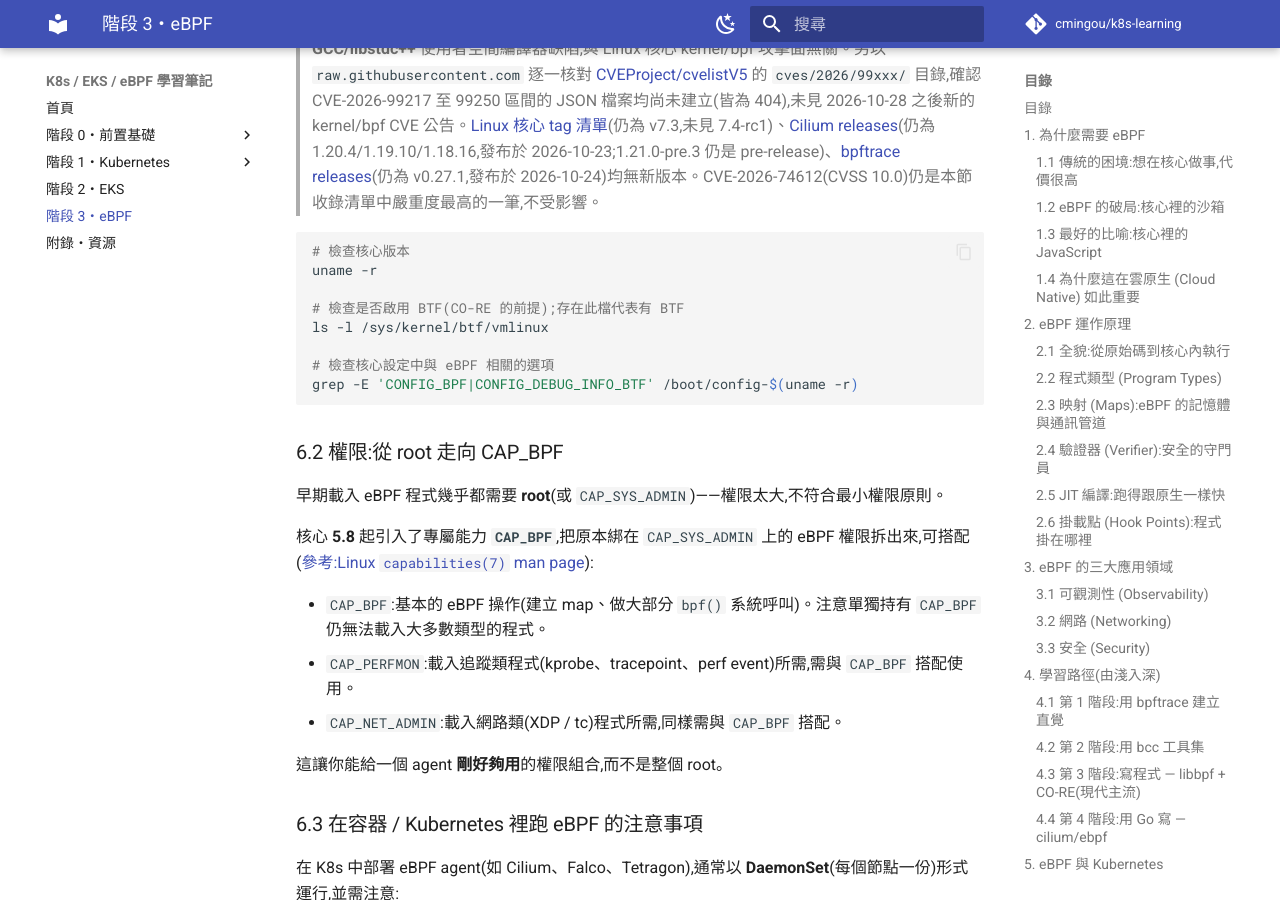
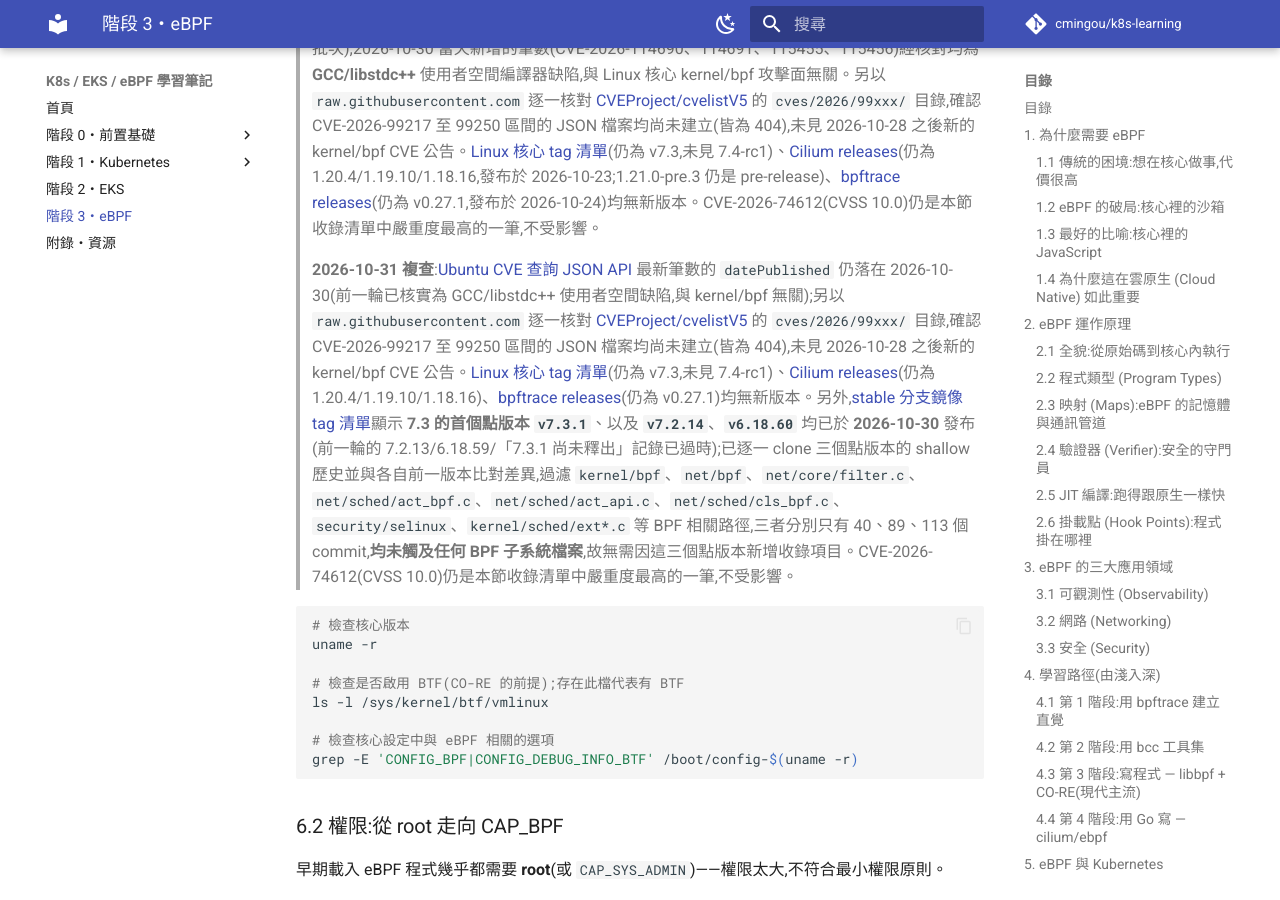
Before and after one commit to cmingou/k8s-learning, an MkDocs documentation site: the page built from docs/03-ebpf/README.md, in a window 1280 px wide and 900 px high, scrolled down 72064 px. Built offline with MkDocs 1.6.1 and Material for MkDocs 9.7.7, drawn with Linux system fonts in a browser that asks for light colours; comment, search, counter and statistics services are not loaded; some of the changed text lies outside the part shown.

Commit message:
Confirm no new BPF kernel CVEs; refresh stale kernel point-release pointers (2026-10-31 review)
Daily CVE/release re-check: no new kernel/bpf CVEs since the 2026-10-28
batch (CVE-2026-99217+ still unassigned), and Cilium/bpftrace unchanged.
However, Linux 7.3.1, 7.2.14, and 6.18.60 point releases shipped on
2026-10-30, making the prior "7.2.9 stable" / "7.3.1 not yet released"
pointers stale. Diffed each point release against its predecessor and
confirmed none touch BPF-relevant paths, so no new CVE entries are needed.

````diff
--- a/docs/03-ebpf/README.md
+++ b/docs/03-ebpf/README.md
@@ -519,7 +519,7 @@ eBPF 的功能與核心版本**強相關**。各功能登場的大致里程碑(
 | **5.7** | [BPF LSM](https://docs.kernel.org/bpf/prog_lsm.html) 引入 |
 | **5.8** | `CAP_BPF` / `CAP_PERFMON` 權限拆分、[Ring Buffer 映射](https://docs.kernel.org/bpf/ringbuf.html) 引入 |
 
-**實務建議:做 CO-RE 與現代開發,以核心 **5.4+**(理想 5.8+)且**啟用 BTF**(`CONFIG_DEBUG_INFO_BTF=y`)為基準。**(截至 2026 年 10 月,主線核心已進入 **7.x** 系列——[Linux 7.0 於 2026 年 4 月發布](https://kernelnewbies.org/Linux_7.0),其後 7.1 接續,**7.2** 已於 **2026-08-16** 發布([Phoronix 報導](https://www.phoronix.com/news/Linux-7.2-Released)),穩定分支已滾動到 **7.2.9**(2026-10-03 發布,[LinuxCompatible 報導](https://www.linuxcompatible.org/story/linux-kernel-drops-seven-stable-releases-in-one-day-for-all-security-fixes-729-through-510271/));**主線 (mainline) 版本 7.3 已如期於 2026-10-18 正式定案發布**(未再加開 rc8,[Linux 核心原始碼 `v7.3` 標籤](https://github.com/torvalds/linux/releases/tag/v7.3)),主線開發現已進入 **7.4** 的合併窗口 (merge window) 階段;上述 5.4+/5.8+ 只是「CO-RE 可用」的**最低**基準,新專案沒有理由不用更新的 LTS 核心。)
+**實務建議:做 CO-RE 與現代開發,以核心 **5.4+**(理想 5.8+)且**啟用 BTF**(`CONFIG_DEBUG_INFO_BTF=y`)為基準。**(截至 2026 年 10 月,主線核心已進入 **7.x** 系列——[Linux 7.0 於 2026 年 4 月發布](https://kernelnewbies.org/Linux_7.0),其後 7.1 接續,**7.2** 已於 **2026-08-16** 發布([Phoronix 報導](https://www.phoronix.com/news/Linux-7.2-Released)),穩定分支持續滾動,截至 **2026-10-30** 已來到 **7.2.14**、**6.18.60**([stable 分支鏡像 tag 清單](https://github.com/gregkh/linux/tags));**主線 (mainline) 版本 7.3 已如期於 2026-10-18 正式定案發布**(未再加開 rc8,[Linux 核心原始碼 `v7.3` 標籤](https://github.com/torvalds/linux/releases/tag/v7.3)),其首個點版本 **7.3.1 已於 2026-10-30 發布**([同上 tag 清單](https://github.com/gregkh/linux/tags));主線開發現已進入 **7.4** 的合併窗口 (merge window) 階段;上述 5.4+/5.8+ 只是「CO-RE 可用」的**最低**基準,新專案沒有理由不用更新的 LTS 核心。)
 
 > **近期已知的 eBPF 相關核心安全公告**(提醒:eBPF 的攻擊面包含驗證器、maps、helper 三處,以下各對應一處):
 > - **[CVE-2026-63830](https://ubuntu.com/security/CVE-2026-63830)**(CVSS 9.4,Critical,2026-07-19 揭露):`sk_msg` 的 `sg.copy` bitmap 是 scatterlist entry 的「所有權狀態」標記,但 sockmap/TLS 的 transform 路徑在 move、copy、split、compact `msg->sg.data[]` entries 時,沒有同步搬動對應的 `sg.copy` bit,導致外部(page cache)所擁有的記憶體頁被誤判為可由 BPF 修改,可寫入原本唯讀的 page cache 內容。屬於本節分類中的 **maps/helper** 攻擊面;修補見核心 commit [`406e8a651a7b`](https://git.kernel.org/linus/406e8a651a7b854c41fecd5117bb282b3a6c2c6b)。(註:CVSS 9.4 曾是本清單一度最高分,但下面 2026-08-22 揭露的 CVE-2026-74612 以 CVSS 10.0 超越,詳見下方該筆說明。)
@@ -806,6 +806,8 @@ eBPF 的功能與核心版本**強相關**。各功能登場的大致里程碑(
 > **2026-10-29 複查**:查詢 [Ubuntu 以發布時間排序的 linux 套件 CVE 清單](https://ubuntu.com/security/cves?package=linux&order=newest),最新一筆仍是 2026-10-28 公布批次的最後一筆 **CVE-2026-99216**;另以 [CVEProject/cvelistV5](https://github.com/CVEProject/cvelistV5) 的 `cves/2026/99xxx/` 目錄逐一核對,確認 **CVE-2026-99217** 及其後的檔案均尚未建立,未見 2026-10-28 之後新的 kernel/bpf CVE 公告。[Linux 核心 tag 清單](https://github.com/torvalds/linux/tags)(仍為 v7.3,未見 7.4-rc1)、[Cilium releases](https://github.com/cilium/cilium/releases)(仍為 1.20.4/1.19.10/1.18.16,1.21.0-pre.3 仍是 pre-release)、[bpftrace releases](https://github.com/bpftrace/bpftrace/releases)(仍為 v0.27.1)均無新版本。CVE-2026-74612(CVSS 10.0)仍是本節收錄清單中嚴重度最高的一筆,不受影響。
 >
 > **2026-10-30 複查**:改用 [Ubuntu CVE 查詢 JSON API](https://ubuntu.com/security/cves.json?package=linux&order=newest)(`package=linux&order=newest`)核對發布時間,最新筆數的 `datePublished` 仍落在 **2026-10-28**(即前一輪已收錄的 CVE-2026-99100~99216 批次);2026-10-30 當天新增的筆數(CVE-2026-114690、114691、115455、115456)經核對均為 **GCC/libstdc++** 使用者空間編譯器缺陷,與 Linux 核心 kernel/bpf 攻擊面無關。另以 `raw.githubusercontent.com` 逐一核對 [CVEProject/cvelistV5](https://github.com/CVEProject/cvelistV5) 的 `cves/2026/99xxx/` 目錄,確認 CVE-2026-99217 至 99250 區間的 JSON 檔案均尚未建立(皆為 404),未見 2026-10-28 之後新的 kernel/bpf CVE 公告。[Linux 核心 tag 清單](https://github.com/torvalds/linux/tags)(仍為 v7.3,未見 7.4-rc1)、[Cilium releases](https://github.com/cilium/cilium/releases)(仍為 1.20.4/1.19.10/1.18.16,發布於 2026-10-23;1.21.0-pre.3 仍是 pre-release)、[bpftrace releases](https://github.com/bpftrace/bpftrace/releases)(仍為 v0.27.1,發布於 2026-10-24)均無新版本。CVE-2026-74612(CVSS 10.0)仍是本節收錄清單中嚴重度最高的一筆,不受影響。
+>
+> **2026-10-31 複查**:[Ubuntu CVE 查詢 JSON API](https://ubuntu.com/security/cves.json?package=linux&order=newest) 最新筆數的 `datePublished` 仍落在 2026-10-30(前一輪已核實為 GCC/libstdc++ 使用者空間缺陷,與 kernel/bpf 無關);另以 `raw.githubusercontent.com` 逐一核對 [CVEProject/cvelistV5](https://github.com/CVEProject/cvelistV5) 的 `cves/2026/99xxx/` 目錄,確認 CVE-2026-99217 至 99250 區間的 JSON 檔案均尚未建立(皆為 404),未見 2026-10-28 之後新的 kernel/bpf CVE 公告。[Linux 核心 tag 清單](https://github.com/torvalds/linux/tags)(仍為 v7.3,未見 7.4-rc1)、[Cilium releases](https://github.com/cilium/cilium/releases)(仍為 1.20.4/1.19.10/1.18.16)、[bpftrace releases](https://github.com/bpftrace/bpftrace/releases)(仍為 v0.27.1)均無新版本。另外,[stable 分支鏡像 tag 清單](https://github.com/gregkh/linux/tags)顯示 **7.3 的首個點版本 `v7.3.1`**、以及 **`v7.2.14`**、**`v6.18.60`** 均已於 **2026-10-30** 發布(前一輪的 7.2.13/6.18.59/「7.3.1 尚未釋出」記錄已過時);已逐一 clone 三個點版本的 shallow 歷史並與各自前一版本比對差異,過濾 `kernel/bpf`、`net/bpf`、`net/core/filter.c`、`net/sched/act_bpf.c`、`net/sched/act_api.c`、`net/sched/cls_bpf.c`、`security/selinux`、`kernel/sched/ext*.c` 等 BPF 相關路徑,三者分別只有 40、89、113 個 commit,**均未觸及任何 BPF 子系統檔案**,故無需因這三個點版本新增收錄項目。CVE-2026-74612(CVSS 10.0)仍是本節收錄清單中嚴重度最高的一筆,不受影響。
 
 ```bash
 # 檢查核心版本
````
